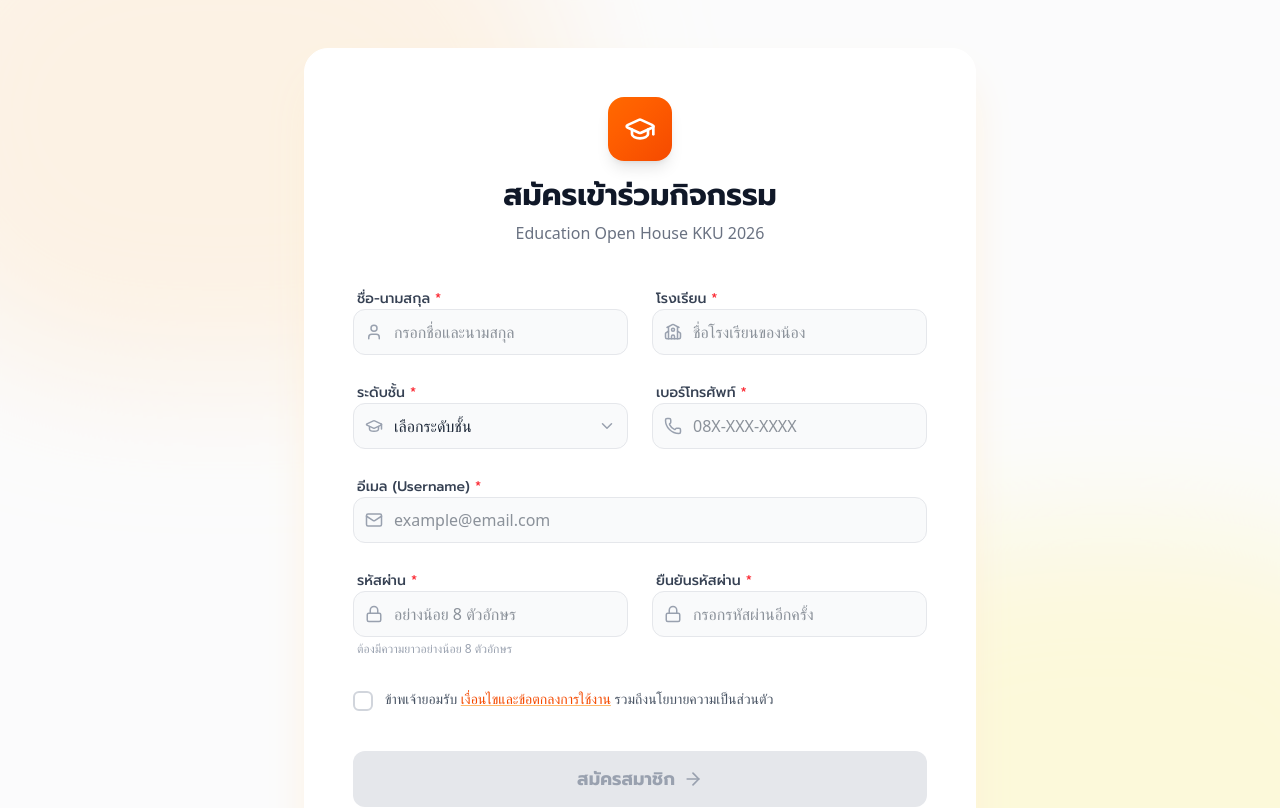
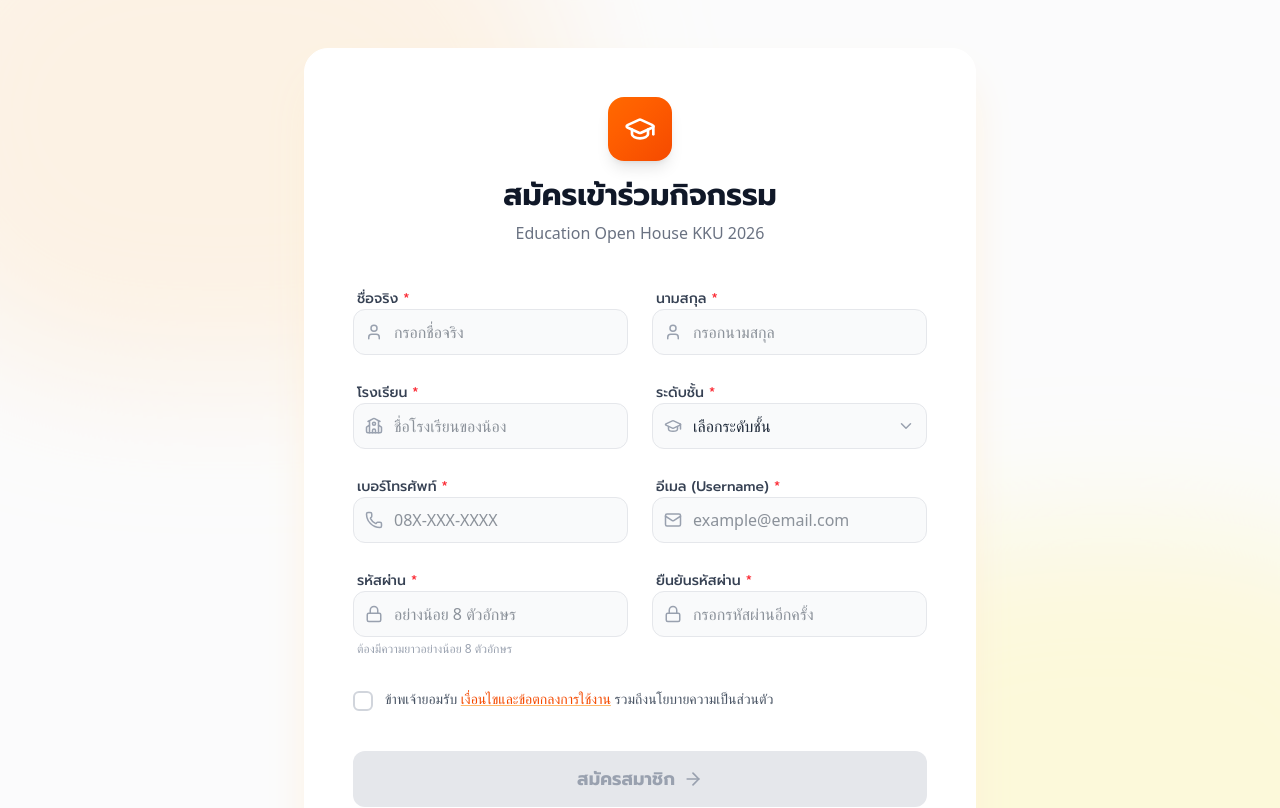
Before and after one commit to Makotoshiniji/edfest_frontend, a React (Vite) app: page /register in a window 1280 px wide. Shown: the top 808 px of the page. Built offline with nearby package versions, Linux system fonts and the light colour scheme.

Commit message:
login finished fixed

```diff
--- a/src/components/login.jsx
+++ b/src/components/login.jsx
@@ -1,4 +1,5 @@
 import React, { useState, useEffect } from "react";
+import { useNavigate, Link } from "react-router-dom"; // 1. เพิ่ม Import
 import {
   GraduationCap,
   Mail,
@@ -12,6 +13,7 @@
 } from "lucide-react";
 
 const LoginPage = () => {
+  const navigate = useNavigate(); // 2. ประกาศ navigate
   const [email, setEmail] = useState("");
   const [password, setPassword] = useState("");
   const [showPassword, setShowPassword] = useState(false);
@@ -19,31 +21,51 @@
   const [error, setError] = useState("");
   const [isLoaded, setIsLoaded] = useState(false);
 
-  // Trigger animation on mount
   useEffect(() => {
     setIsLoaded(true);
   }, []);
 
-  const handleSubmit = (e) => {
+  const handleSubmit = async (e) => {
     e.preventDefault();
-    setError("");
     setIsLoading(true);
+    setError(""); // เคลียร์ Error เก่าก่อน
 
-    // Simulate API Call
-    setTimeout(() => {
+    try {
+      const response = await fetch("http://127.0.0.1:8000/api/login", {
+        method: "POST",
+        headers: {
+          "Content-Type": "application/json",
+          Accept: "application/json",
+        },
+        // 3. แก้ไขตรงนี้: ส่งค่า email และ password จาก state
+        body: JSON.stringify({
+          email: email,
+          password: password,
+        }),
+      });
+
+      const data = await response.json();
+
+      if (response.ok) {
+        localStorage.setItem("token", data.token);
+        localStorage.setItem("user", JSON.stringify(data.user));
+
+        // ไปหน้า Dashboard
+        navigate("/userdashboard");
+      } else {
+        // ใช้ setError เพื่อโชว์ข้อความแจ้งเตือนสวยๆ ด้านบนแทน alert
+        setError("อีเมลหรือรหัสผ่านไม่ถูกต้อง");
+      }
+    } catch (error) {
+      console.error("Login Error:", error);
+      setError("ไม่สามารถเชื่อมต่อกับเซิร์ฟเวอร์ได้");
+    } finally {
       setIsLoading(false);
-      if (email === "" || password === "") {
-        setError("กรุณากรอกอีเมลและรหัสผ่านให้ครบถ้วน");
-      } else {
-        // Mock Success (In real app, redirect here)
-        alert("เข้าสู่ระบบสำเร็จ (Demo)");
-      }
-    }, 1500);
+    }
   };
 
   return (
     <div className="min-h-screen relative flex items-center justify-center overflow-hidden bg-gray-50 font-sans text-gray-800">
-      {/* --- Styles & Fonts --- */}
       <style>
         {`
           @import url('https://fonts.googleapis.com/css2?family=Prompt:wght@300;400;500;600;700&family=Sarabun:wght@300;400;500;600&display=swap');
@@ -51,20 +73,16 @@
           body { font-family: 'Sarabun', sans-serif; }
           h1, h2, h3, h4, h5, h6, .font-prompt { font-family: 'Prompt', sans-serif; }
 
-          /* Background Animation */
           @keyframes blob {
             0% { transform: translate(0px, 0px) scale(1); }
             33% { transform: translate(30px, -50px) scale(1.1); }
             66% { transform: translate(-20px, 20px) scale(0.9); }
             100% { transform: translate(0px, 0px) scale(1); }
           }
-          .animate-blob {
-            animation: blob 10s infinite;
-          }
+          .animate-blob { animation: blob 10s infinite; }
           .animation-delay-2000 { animation-delay: 2s; }
           .animation-delay-4000 { animation-delay: 4s; }
 
-          /* Card Entry Animation */
           .card-enter {
             opacity: 0;
             transform: scale(0.95) translateY(20px);
@@ -75,11 +93,9 @@
             transform: scale(1) translateY(0);
           }
 
-          /* Input Focus Transition */
           .input-group { transition: all 0.3s ease; }
           .input-group:focus-within { transform: translateY(-2px); }
 
-          /* Error Slide In */
           @keyframes slideDown {
             from { opacity: 0; transform: translateY(-10px); }
             to { opacity: 1; transform: translateY(0); }
@@ -93,8 +109,6 @@
         <div className="absolute top-0 -left-4 w-72 h-72 bg-orange-200 rounded-full mix-blend-multiply filter blur-xl opacity-40 animate-blob"></div>
         <div className="absolute top-0 -right-4 w-72 h-72 bg-yellow-200 rounded-full mix-blend-multiply filter blur-xl opacity-40 animate-blob animation-delay-2000"></div>
         <div className="absolute -bottom-8 left-20 w-72 h-72 bg-pink-200 rounded-full mix-blend-multiply filter blur-xl opacity-40 animate-blob animation-delay-4000"></div>
-
-        {/* Subtle Grid Pattern */}
         <div
           className="absolute inset-0"
           style={{
@@ -108,13 +122,11 @@
 
       {/* --- Main Card --- */}
       <div
-        className={`relative z-10 w-full max-w-md p-6 sm:p-8 card-enter ${
-          isLoaded ? "active" : ""
-        }`}
+        className={`relative z-10 w-full max-w-md p-6 sm:p-8 card-enter ${isLoaded ? "active" : ""}`}
       >
-        {/* Back Button (Optional UX improvement) */}
-        <a
-          href="#"
+        {/* 4.1 แก้ลิ้งค์กลับหน้าหลัก */}
+        <Link
+          to="/"
           className="inline-flex items-center text-gray-400 hover:text-orange-600 mb-6 transition-colors text-sm font-prompt group"
         >
           <ChevronLeft
@@ -122,13 +134,11 @@
             className="mr-1 group-hover:-translate-x-1 transition-transform"
           />
           กลับหน้าหลัก
-        </a>
+        </Link>
 
         <div className="bg-white rounded-[2rem] shadow-2xl shadow-orange-100/50 border border-white p-8 sm:p-10 relative overflow-hidden">
-          {/* Top Decor Line */}
           <div className="absolute top-0 left-0 w-full h-2 bg-gradient-to-r from-orange-400 to-orange-600"></div>
 
-          {/* Header Section */}
           <div className="text-center mb-8">
             <div className="inline-flex items-center justify-center w-16 h-16 bg-orange-50 rounded-2xl text-orange-600 mb-4 shadow-sm transform hover:rotate-6 transition-transform duration-500 cursor-default">
               <GraduationCap size={32} />
@@ -141,7 +151,6 @@
             </p>
           </div>
 
-          {/* Error Message */}
           {error && (
             <div className="mb-6 p-3 bg-red-50 border border-red-100 rounded-xl flex items-center gap-3 text-red-600 text-sm animate-slide-down">
               <AlertCircle size={18} className="flex-shrink-0" />
@@ -149,12 +158,10 @@
             </div>
           )}
 
-          {/* Form */}
           <form onSubmit={handleSubmit} className="space-y-6">
-            {/* Email Input */}
             <div className="space-y-2">
               <label className="text-sm font-medium text-gray-700 font-prompt ml-1">
-                อีเมล / เบอร์โทรศัพท์
+                อีเมล
               </label>
               <div className="input-group relative">
                 <div className="absolute inset-y-0 left-0 pl-4 flex items-center pointer-events-none text-gray-400">
@@ -170,7 +177,6 @@
               </div>
             </div>
 
-            {/* Password Input */}
             <div className="space-y-2">
               <div className="flex justify-between items-center">
                 <label className="text-sm font-medium text-gray-700 font-prompt ml-1">
@@ -197,17 +203,17 @@
                 </button>
               </div>
               <div className="flex justify-end pt-1">
-                <a
-                  href="#"
+                {/* 4.2 แก้ลิ้งค์ลืมรหัสผ่าน */}
+                <Link
+                  to="/forgot_password"
                   className="text-sm text-orange-500 font-medium hover:text-orange-600 relative group font-prompt"
                 >
                   ลืมรหัสผ่าน?
                   <span className="absolute -bottom-0.5 left-0 w-0 h-0.5 bg-orange-600 transition-all duration-300 group-hover:w-full"></span>
-                </a>
+                </Link>
               </div>
             </div>
 
-            {/* Submit Button */}
             <button
               type="submit"
               disabled={isLoading}
@@ -220,8 +226,6 @@
               {isLoading ? (
                 <svg
                   className="animate-spin h-5 w-5 text-white"
-                  xmlns="http://www.w3.org/2000/svg"
-                  fill="none"
                   viewBox="0 0 24 24"
                 >
                   <circle
@@ -250,23 +254,21 @@
             </button>
           </form>
 
-          {/* Footer / Register Link */}
           <div className="mt-8 text-center">
             <p className="text-gray-500 text-sm font-sarabun">
-              ยังไม่มีบัญชีผู้ใช้?{" "}
-              <a
-                href="#"
+              ยังไม่มีบัญชีผู้ใช้? {/* 4.3 แก้ลิ้งค์สมัครสมาชิก */}
+              <Link
+                to="/register"
                 className="font-bold text-orange-600 hover:text-orange-700 transition-colors font-prompt"
               >
                 สมัครสมาชิกใหม่
-              </a>
+              </Link>
             </p>
           </div>
         </div>
 
-        {/* Footer Copyright */}
         <p className="text-center text-gray-400 text-xs mt-6 font-sarabun">
-          © 2024 Faculty of Education, KKU.
+          © 2026 Faculty of Education, KKU.
         </p>
       </div>
     </div>
--- a/src/components/register.jsx
+++ b/src/components/register.jsx
@@ -210,12 +210,12 @@
         </div>
 
         <form onSubmit={handleSubmit} className="space-y-6">
-          {/* Row 1: Name & School */}
+          {/* Row 1: First Name & Last Name */}
           <div className="grid grid-cols-1 md:grid-cols-2 gap-6">
-            {/* Name */}
+            {/* First Name */}
             <div className="space-y-1">
               <label className="text-sm font-medium text-gray-700 font-prompt ml-1">
-                ชื่อ-นามสกุล <span className="text-red-500">*</span>
+                ชื่อจริง <span className="text-red-500">*</span>
               </label>
               <div className="input-wrapper relative transition-all duration-300">
                 <div className="absolute inset-y-0 left-0 pl-3 flex items-center pointer-events-none text-gray-400 input-icon transition-colors">
@@ -223,25 +223,58 @@
                 </div>
                 <input
                   type="text"
-                  name="fullname"
-                  value={formData.fullname}
+                  name="firstname"
+                  value={formData.firstname}
                   onChange={handleChange}
                   className={`w-full pl-10 pr-4 py-2.5 bg-gray-50 border ${
-                    errors.fullname
+                    errors.firstname
                       ? "border-red-300 focus:ring-red-200"
                       : "border-gray-200 focus:ring-orange-200 focus:border-orange-500"
                   } rounded-xl focus:outline-none focus:ring-4 transition-all duration-300 font-sarabun`}
-                  placeholder="กรอกชื่อและนามสกุล"
+                  placeholder="กรอกชื่อจริง"
                 />
               </div>
-              {errors.fullname && (
+              {errors.firstname && (
                 <p className="text-xs text-red-500 flex items-center mt-1 error-msg">
                   <AlertCircle size={12} className="mr-1" />
-                  {errors.fullname}
+                  {errors.firstname}
                 </p>
               )}
             </div>
 
+            {/* Last Name */}
+            <div className="space-y-1">
+              <label className="text-sm font-medium text-gray-700 font-prompt ml-1">
+                นามสกุล <span className="text-red-500">*</span>
+              </label>
+              <div className="input-wrapper relative transition-all duration-300">
+                <div className="absolute inset-y-0 left-0 pl-3 flex items-center pointer-events-none text-gray-400 input-icon transition-colors">
+                  <User size={18} />
+                </div>
+                <input
+                  type="text"
+                  name="lastname"
+                  value={formData.lastname}
+                  onChange={handleChange}
+                  className={`w-full pl-10 pr-4 py-2.5 bg-gray-50 border ${
+                    errors.lastname
+                      ? "border-red-300 focus:ring-red-200"
+                      : "border-gray-200 focus:ring-orange-200 focus:border-orange-500"
+                  } rounded-xl focus:outline-none focus:ring-4 transition-all duration-300 font-sarabun`}
+                  placeholder="กรอกนามสกุล"
+                />
+              </div>
+              {errors.lastname && (
+                <p className="text-xs text-red-500 flex items-center mt-1 error-msg">
+                  <AlertCircle size={12} className="mr-1" />
+                  {errors.lastname}
+                </p>
+              )}
+            </div>
+          </div>
+
+          {/* Row 2: School & Grade */}
+          <div className="grid grid-cols-1 md:grid-cols-2 gap-6">
             {/* School */}
             <div className="space-y-1">
               <label className="text-sm font-medium text-gray-700 font-prompt ml-1">
@@ -271,10 +304,7 @@
                 </p>
               )}
             </div>
-          </div>
 
-          {/* Row 2: Grade & Phone */}
-          <div className="grid grid-cols-1 md:grid-cols-2 gap-6">
             {/* Grade Dropdown */}
             <div className="space-y-1">
               <label className="text-sm font-medium text-gray-700 font-prompt ml-1">
@@ -298,8 +328,6 @@
                   <option value="m4">มัธยมศึกษาปีที่ 4</option>
                   <option value="m5">มัธยมศึกษาปีที่ 5</option>
                   <option value="m6">มัธยมศึกษาปีที่ 6</option>
-                  {/* <option value="vocational">ปวช. / ปวส.</option>
-                  <option value="other">อื่นๆ</option> */}
                 </select>
                 <div className="absolute inset-y-0 right-0 pr-3 flex items-center pointer-events-none text-gray-400">
                   <ChevronDown size={18} />
@@ -312,7 +340,10 @@
                 </p>
               )}
             </div>
+          </div>
 
+          {/* Row 3: Phone & Email */}
+          <div className="grid grid-cols-1 md:grid-cols-2 gap-6">
             {/* Phone */}
             <div className="space-y-1">
               <label className="text-sm font-medium text-gray-700 font-prompt ml-1">
@@ -342,7 +373,6 @@
                   {errors.phone}
                 </p>
               )}
-            </div>
             </div>
 
             {/* Email */}
@@ -374,8 +404,9 @@
                 </p>
               )}
             </div>
+          </div>
 
-          {/* Row 3: Passwords */}
+          {/* Row 4: Passwords */}
           <div className="grid grid-cols-1 md:grid-cols-2 gap-6">
             {/* Password */}
             <div className="space-y-1">
--- a/src/main.jsx
+++ b/src/main.jsx
@@ -10,7 +10,7 @@
 import Round_select from "./components/round_select.jsx";
 import ForgotPassword from "./components/forgot_password.jsx";
 import ResetPassword from "./components/reset_password.jsx";
-import EmailVerification from "./components/email_verification.jsx";
+import EmailVerification from "./components/verify_email.jsx";
 
 ReactDOM.createRoot(document.getElementById("root")).render(
   <React.StrictMode>
```
Also changed, not shown: src/components/verify_email.jsx (renamed from src/components/email_verification.jsx). Lines whose indentation alone changed are shown as unchanged.
